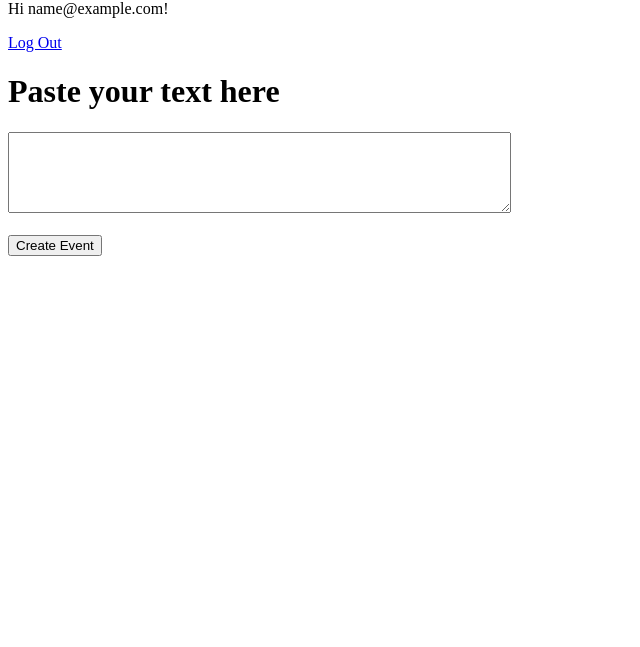
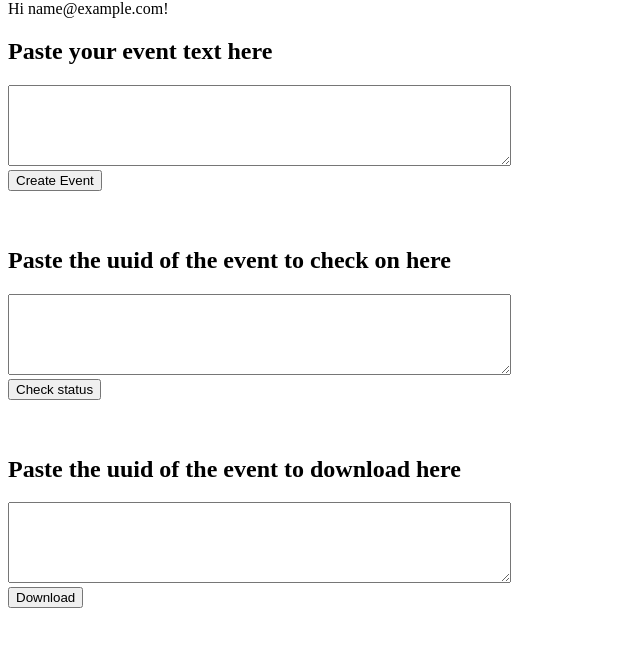
Before and after one commit to maxrisher/calendarthatv2, a Django app: page / in a window 1280 px wide. Shown: the part 26-673 px from the top of the page, without its empty margins (0-640 px from the left). Run offline with Django 5.2, Linux system fonts and the light colour scheme; the visitor is signed in with stand-in values (Sample User, id 1).

Commit message:
achieved working local asgi server to create and download calendar events

```diff
--- a/calendarthat_site/event_creator/new_event.py
+++ b/calendarthat_site/event_creator/new_event.py
@@ -37,7 +37,7 @@ class NewEvent:
     async def formalize(self):
         print("Started task: ", str(self.event_id)[:5])
         self.db_event = await Event.objects.aget(uuid=self.event_id)
-        await asyncio.sleep(5)
+        await asyncio.sleep(15)
 
         # Create an LLMCaller
         # llm_caller = LlmCaller()
--- a/calendarthat_site/web_interface/templates/web_interface/home.html
+++ b/calendarthat_site/web_interface/templates/web_interface/home.html
@@ -3,18 +3,34 @@
 {% block content %}
 {% if user.is_authenticated %}
   Hi {{ user.email }}!
-  <p><a href="{% url 'account_logout' %}">Log Out</a></p>
 {% else %}
   <p>You are not logged in</p>
 {% endif %}
 
-<h1>Paste your text here</h1>
-
+<h2>Paste your event text here</h2>
 <form method="POST" action="{% url 'create_event_web' %}">
     {% csrf_token %}
     <textarea name="event_text" rows="5" cols="60"></textarea>
-    <br><br>
+    <br>
     <button type="submit">Create Event</button>
+</form>
+<br>
+<br>
+<h2>Paste the uuid of the event to check on here</h2>
+<form method="GET" action="{% url 'get_event_status' %}">
+  {% csrf_token %}
+  <textarea name="event_uuid" rows="5" cols="60"></textarea>
+  <br>
+  <button type="submit">Check status</button>
+</form>
+<br>
+<br>
+<h2>Paste the uuid of the event to download here</h2>
+<form method="GET" action="{% url 'download_calendar_event' %}">
+  {% csrf_token %}
+  <textarea name="event_uuid" rows="5" cols="60"></textarea>
+  <br>
+  <button type="submit">Download</button>
 </form>
 
 {% endblock %}
--- a/calendarthat_site/web_interface/urls.py
+++ b/calendarthat_site/web_interface/urls.py
@@ -4,5 +4,7 @@ from . import views
 
 urlpatterns = [
     path('', views.home, name='home'),
-    path('create/', views.create_event_web, name='create_event_web')
+    path('create/', views.create_event_web, name='create_event_web'),
+    path('event_status/', views.get_event_status, name='get_event_status'),
+    path('download/', views.download_calendar_event, name='download_calendar_event')
 ]
--- a/calendarthat_site/web_interface/views.py
+++ b/calendarthat_site/web_interface/views.py
@@ -4,7 +4,6 @@ import asyncio
 from django.shortcuts import render
 from django.http import JsonResponse
 
-from accounts.models import CustomUser
 from event_creator.models import Event
 from event_creator.new_event import NewEvent
 
@@ -15,34 +14,44 @@ async def create_event_web(request):
     user = await request.auser()
     event_text = request.POST.get('event_text', '')
 
-    event_id = uuid.uuid4()
+    event_uuid = uuid.uuid4()
 
     # create a new event request in the database
     await Event.objects.acreate(
-        uuid=event_id,
+        uuid=event_uuid,
         custom_user=user if user.is_authenticated else None,
         user_input=event_text
         )
 
     # create and start running an async task to process the request, passing our request id
-    new_event = NewEvent(event_id, event_text)
+    new_event = NewEvent(event_uuid, event_text)
     asyncio.create_task(new_event.formalize())
 
     # return the task ID to the user
     return JsonResponse({
-        "event_id": str(event_id)
+        "event_uuid": str(event_uuid)
     })
 
-def get_event_status(request):
+async def get_event_status(request):
     # Check on the status of the event
+    event_uuid = uuid.UUID(request.GET.get('event_uuid'))
+    event = await Event.objects.aget(uuid=event_uuid)
+
     return JsonResponse({
-        "build_status": "STARTED"
+        "build_status": event.build_status
     })
 
-def download_calendar_event(request):
+async def download_calendar_event(request):
     # Download the calendar event
+    event_uuid = uuid.UUID(request.GET.get('event_uuid'))
+    event = await Event.objects.aget(uuid=event_uuid)
+
+    gcal_link = event.gcal_link
+    outlook_link = event.outlook_link
+    ics_data = event.ics_data
+
     return JsonResponse({
-        "gcal_link": "https://calendar.google.com/calendar/render?action=TEMPLATE&text=Team+Meeting&dates=20250105T150000Z/20250105T160000Z&details=Discuss+project+milestones+and+set+next+steps.&location=Office+Room+101&sf=true&output=xml",
-        "outlook_link": "https://outlook.live.com/calendar/0/deeplink/compose?subject=Team+Meeting&body=Discuss+project+milestones+and+set+next+steps.&startdt=2025-01-05T15:00:00Z&enddt=2025-01-05T16:00:00Z&location=Office+Room+101",
-        "ics_data": "BEGIN:VCALENDAR\nVERSION:2.0\nPRODID:-//Calendar Event Generator//example.com//\nBEGIN:VEVENT\nSUMMARY:Team Meeting\nDTSTART:20250105T150000Z\nDTEND:20250105T160000Z\nDTSTAMP:20250104T000000Z\nDESCRIPTION:Discuss project milestones and set next steps.\nLOCATION:Office Room 101\nEND:VEVENT\nEND:VCALENDAR"
+        "gcal_link": gcal_link,
+        "outlook_link": outlook_link,
+        "ics_data": ics_data
     })
```
Also changed, not shown: calendarthat_site/event_creator/models.py (+12 -0 lines).
